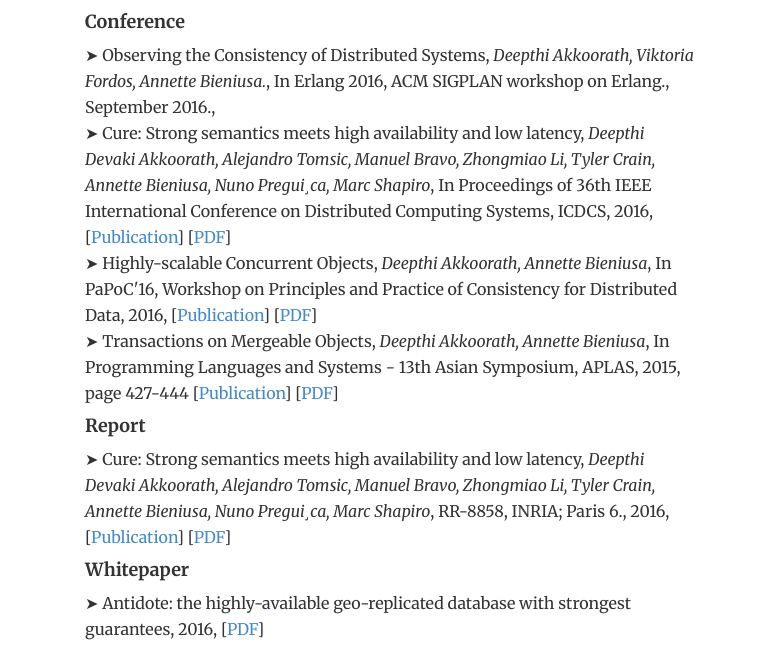
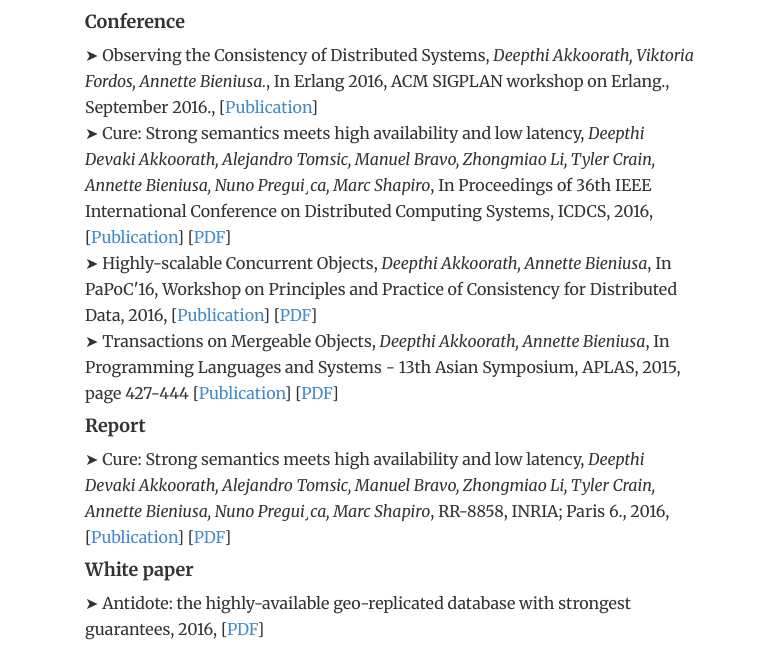
Before and after one commit to thekkedam/dd, a Jekyll site: the page built from research/index.html, in a window 1280 px wide. Shown: the part 686-1356 px from the top of the page, without its empty margins (249-1030 px from the left). Built offline with Jekyll 4.4.1, drawn with Linux system fonts in a browser that asks for light colours.

Commit message:
Updated-01-25-2017-10:37

```diff
--- a/_data/publications.yml
+++ b/_data/publications.yml
@@ -5,6 +5,7 @@
     author: Deepthi Akkoorath, Viktoria Fordos, Annette Bieniusa.
     conference: Erlang 2016, ACM SIGPLAN workshop on Erlang.
     year: September 2016.
+    url: https://doi.org/10.1145/2975969.2975975
   - title: 'Cure: Strong semantics meets high availability and low latency'
     id: cure2016
     year: 2016
@@ -49,7 +50,7 @@
     author: Deepthi Devaki Akkoorath, Alejandro Tomsic, Manuel Bravo, Zhongmiao Li, Tyler Crain, Annette Bieniusa, Nuno Pregui¸ca, Marc Shapiro
     language: English
     pdf: https://hal.inria.fr/hal-01270776/file/RR-8858.pdf
-Whitepaper:
+White paper:
   - title: 'Antidote: the highly-available geo-replicated database with strongest
 guarantees'
     id: antidotewp
```
